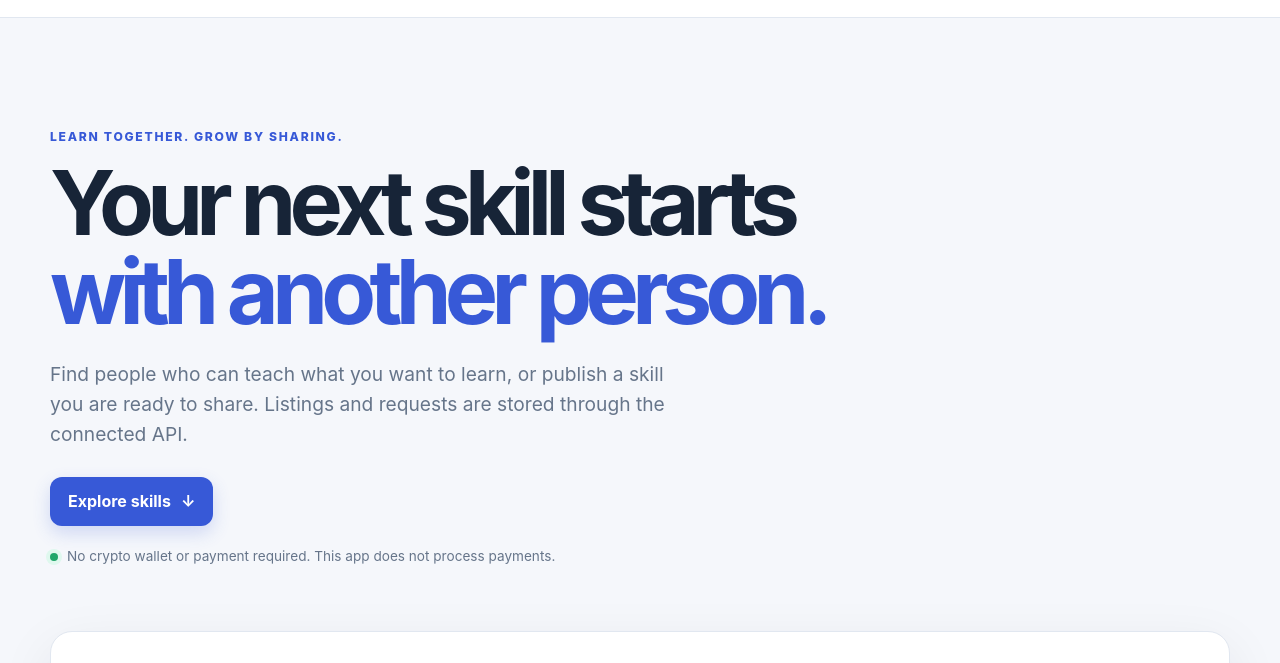
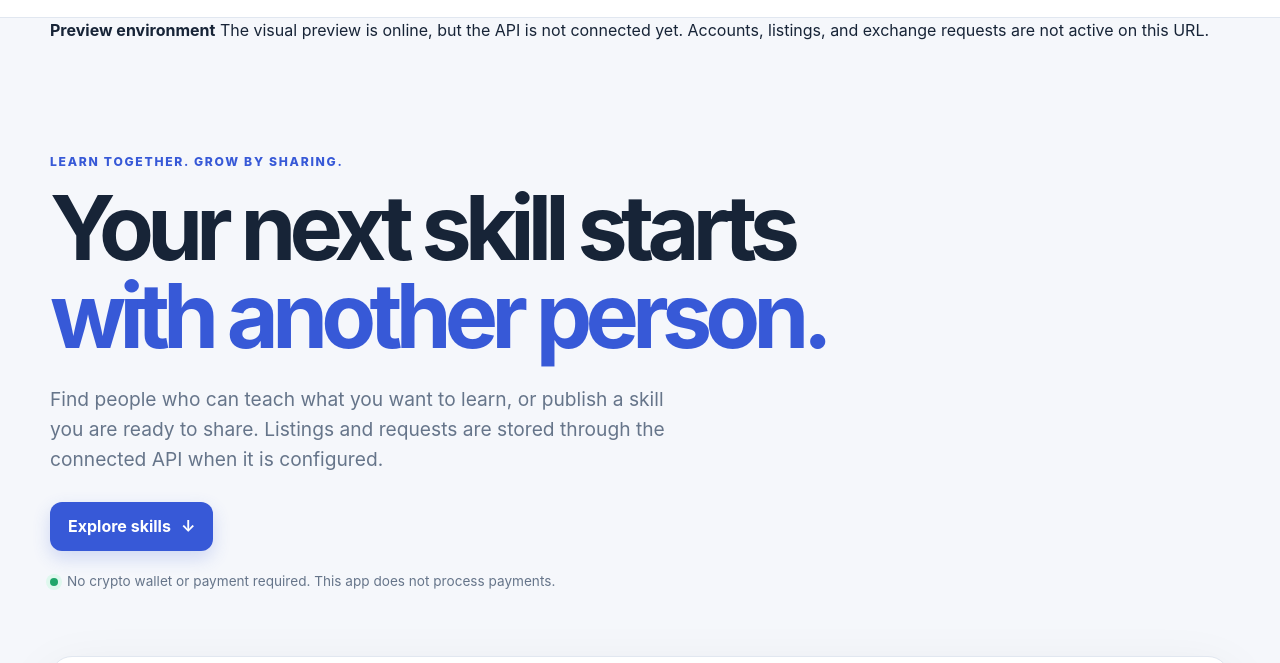
Before and after one commit to yobi369/skill_sharing_platform, a website: page web/index.html in a window 1280 px wide. Shown: the part 58-721 px from the top of the page. Drawn offline with Linux system fonts and the light colour scheme.

Commit message:
Clarify preview-only frontend deployment status

```diff
--- a/web/index.html
+++ b/web/index.html
@@ -22,10 +22,15 @@
   </header>
 
   <main id="top" class="page-shell">
+    <section class="preview-notice" role="status" aria-live="polite">
+      <strong>Preview environment</strong>
+      <span>The visual preview is online, but the API is not connected yet. Accounts, listings, and exchange requests are not active on this URL.</span>
+    </section>
+
     <section class="hero">
       <p class="eyebrow">Learn together. Grow by sharing.</p>
       <h1>Your next skill starts<br><span>with another person.</span></h1>
-      <p class="hero-copy">Find people who can teach what you want to learn, or publish a skill you are ready to share. Listings and requests are stored through the connected API.</p>
+      <p class="hero-copy">Find people who can teach what you want to learn, or publish a skill you are ready to share. Listings and requests are stored through the connected API when it is configured.</p>
       <a class="button button-primary" href="#discover">Explore skills <span aria-hidden="true">↓</span></a>
       <div class="hero-note"><span class="status-dot" aria-hidden="true"></span> No crypto wallet or payment required. This app does not process payments.</div>
     </section>
```
